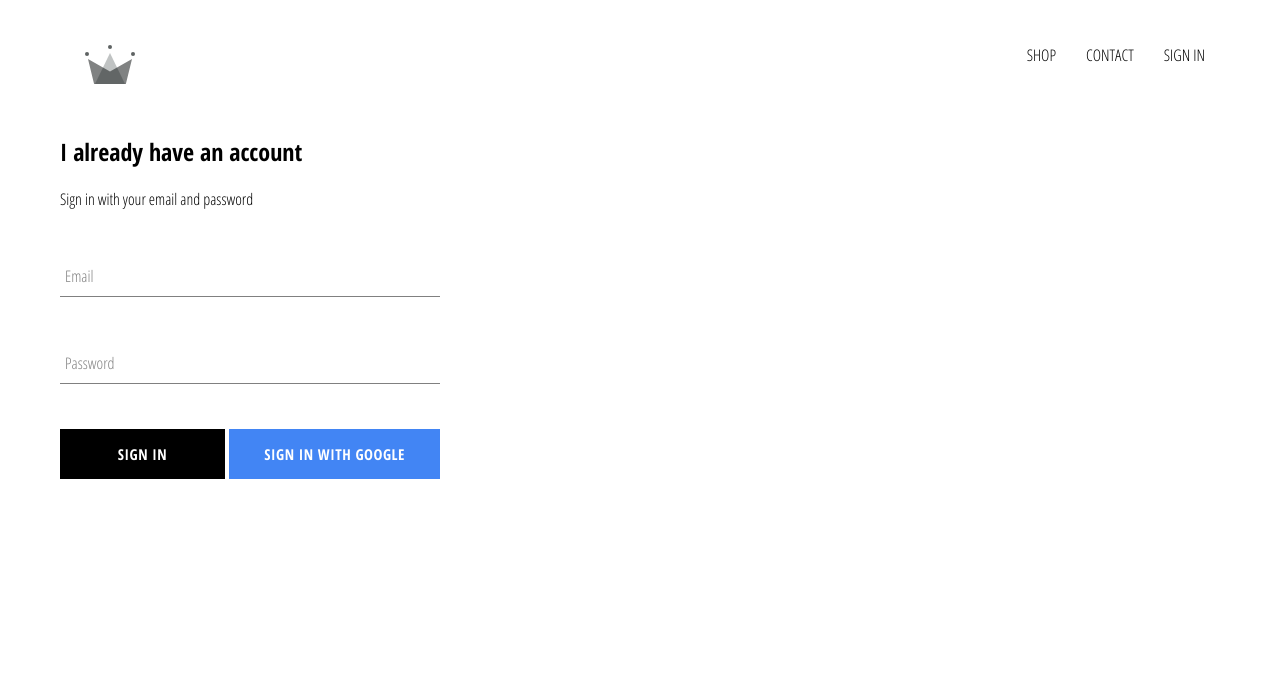
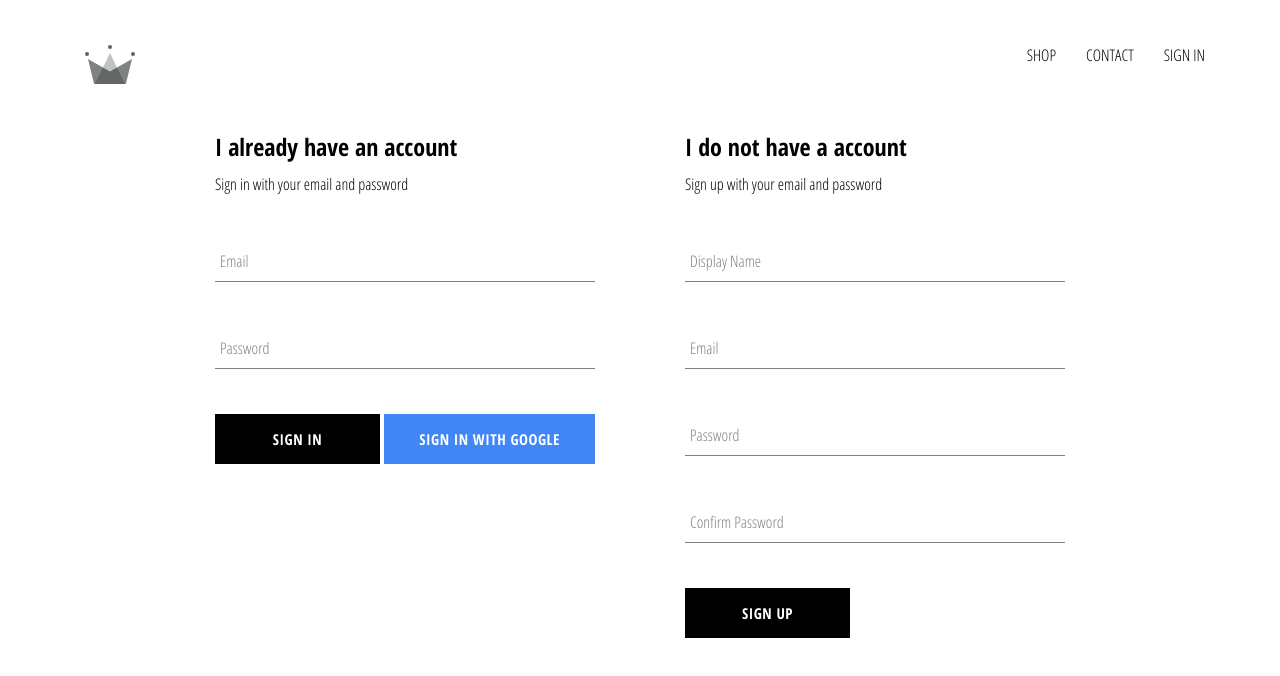
Before and after one commit to Subverzon/crwn-clothing, a React (Create React App) app: page /signin in a window 1280 px wide. Shown: the top 676 px of the page. Built offline with nearby package versions, Linux system fonts and the light colour scheme; no server answers.

Commit message:
implemented firease utils, included ability to store authenticated users into our firestore database

```diff
--- a/package.json
+++ b/package.json
@@ -34,8 +34,7 @@
   },
   "eslintConfig": {
     "extends": [
-      "react-app",
-      "react-app/jest"
+      "react-app"
     ]
   },
   "browserslist": {
--- a/src/App.js
+++ b/src/App.js
@@ -7,7 +7,7 @@
 import ShopPage from './pages/shop/shop.component';
 import SignInAndSignUpPage from './pages/sign-in-and-sign-up/sign-in-and-sign-up.component';
 import Header from './components/header/header.component';
-import { auth } from './firebase/firebase.utils';
+import { auth, createUserProfileDocument } from './firebase/firebase.utils';
 
 class App extends React.Component {
   constructor() {
@@ -21,8 +21,23 @@
   unsubscribeFromAuth = null
 
   componentDidMount() {
-    this.unsubscribeFromAuth = auth.onAuthStateChanged(user => {
-      this.setState({ currentUser: user });
+    this.unsubscribeFromAuth = auth.onAuthStateChanged(async userAuth => {
+      if (userAuth) {
+        const userRef = await createUserProfileDocument(userAuth);
+
+        userRef.onSnapshot(snapShot => {
+          this.setState({
+            currentUser: {
+              id: snapShot.id,
+              ...snapShot.data()
+            }
+          }, () => {
+            console.log(this.state);
+          });
+        });
+      } else {
+        this.setState({ currentUser: userAuth })
+      }
     });
   }
 
--- a/src/components/sign-in/sign-in.component.jsx
+++ b/src/components/sign-in/sign-in.component.jsx
@@ -32,7 +32,7 @@
     render() {
         return(
             <div className='sign-in'>
-                <h2>I already have an account</h2>
+                <h2 className='title'>I already have an account</h2>
                 <span>Sign in with your email and password</span>
 
                 <form onSubmit={this.handleSubmit}>
--- /dev/null
+++ b/src/components/sign-up/sign-up.component.jsx
@@ -0,0 +1,106 @@
+import React from 'react';
+
+import FormInput from '../form-input/form-input.component';
+import CustomButton from '../custom-button/custom-button.component';
+
+import { auth, createUserProfileDocument } from '../../firebase/firebase.utils';
+
+import './sign-up.styles.scss';
+
+class SignUp extends React.Component {
+    constructor(){
+        super();
+
+        this.state = {
+            displayName: '',
+            email: '',
+            password: '',
+            confirmPassword: ''
+        }
+    }
+
+    handleSubmit = async event => {
+        event.preventDefault();
+
+        const {displayName, email, password, confirmPassword} = this.state;
+
+        if (password !== confirmPassword) {
+            alert("passwords don't match");
+            return;
+        }
+
+        try {
+            const { user } = await auth.createUserWithEmailAndPassword(email, password);
+
+            await createUserProfileDocument(user, { displayName });
+
+            this.setState({
+                displayName: '',
+                email: '',
+                password: '',
+                confirmPassword: ''
+            });
+
+        } catch(error) {
+            console.error(error);
+        }
+
+    };
+
+    handleChange = event => {
+        const { name, value } = event.target;
+
+        this.setState({ [name]: value});
+    }
+
+    render() {
+        const {displayName, email, password, confirmPassword} = this.state;
+        return(
+            <div className='sign-up'>
+                <h2 className='title'>I do not have a account</h2>
+                <span>Sign up with your email and password</span>
+                <form className='sign-up-form' onSubmit={this.handleSubmit}>
+                    <FormInput
+                        type='text'
+                        name='displayName'
+                        value={displayName}
+                        onChange={this.handleChange}
+                        label='Display Name'
+                        required
+                    />
+                    <FormInput
+                        type='email'
+                        name='email'
+                        value={email}
+                        onChange={this.handleChange}
+                        label='Email'
+                        required
+                    />
+                    <FormInput
+                        type='password'
+                        name='password'
+                        value={password}
+                        onChange={this.handleChange}
+                        label='Password'
+                        required
+                    />
+                    <FormInput
+                        type='password'
+                        name='confirmPassword'
+                        value={confirmPassword}
+                        onChange={this.handleChange}
+                        label='Confirm Password'
+                        required
+                    />
+                    <CustomButton
+                        type='submit'
+                    >
+                        SIGN UP
+                    </CustomButton>
+                </form>
+            </div>
+        )
+    }
+}
+
+export default SignUp;
--- /dev/null
+++ b/src/components/sign-up/sign-up.styles.scss
@@ -0,0 +1,9 @@
+.sign-up {
+    display: flex;
+    flex-direction: column;
+    width: 380px;
+
+    .title {
+        margin: 10px 0;
+    }
+}
--- a/src/firebase/firebase.utils.js
+++ b/src/firebase/firebase.utils.js
@@ -12,6 +12,33 @@
     measurementId: "G-3X5KCC5RTC"
 };
 
+export const createUserProfileDocument = async (userAuth, additionalData) => {
+    if (!userAuth) return;
+
+    const userRef = firestore.doc(`users/${userAuth.uid}`);
+
+    const snapShot = await userRef.get();
+
+    if(!snapShot.exists) {
+        const { displayName, email } = userAuth;
+        const createdAt = new Date();
+
+        try {
+            await userRef.set({
+                displayName,
+                email,
+                createdAt,
+                ...additionalData
+            })
+        } catch (error) {
+            console.log('error creating user', error.message);
+        }
+    }
+
+    return userRef;
+
+};
+
 firebase.initializeApp(config);
 
 export const auth = firebase.auth();
--- a/src/pages/sign-in-and-sign-up/sign-in-and-sign-up.component.jsx
+++ b/src/pages/sign-in-and-sign-up/sign-in-and-sign-up.component.jsx
@@ -3,9 +3,13 @@
 import './sign-in-and-sign-up.styles.scss';
 
 import SignIn from '../../components/sign-in/sign-in.component';
+import SignUp from '../../components/sign-up/sign-up.component';
 
 const SignInAndSignUpPage = () => (
-    <div className='sign-in-and-sign-up'><SignIn /></div>
+    <div className='sign-in-and-sign-up'>
+        <SignIn />
+        <SignUp />
+    </div>
 );
 
 export default SignInAndSignUpPage;
--- a/src/pages/sign-in-and-sign-up/sign-in-and-sign-up.styles.scss
+++ b/src/pages/sign-in-and-sign-up/sign-in-and-sign-up.styles.scss
@@ -0,0 +1,6 @@
+.sign-in-and-sign-up {
+    width: 850px;
+    display: flex;
+    justify-content: space-between;
+    margin: 30px auto;
+}
```
